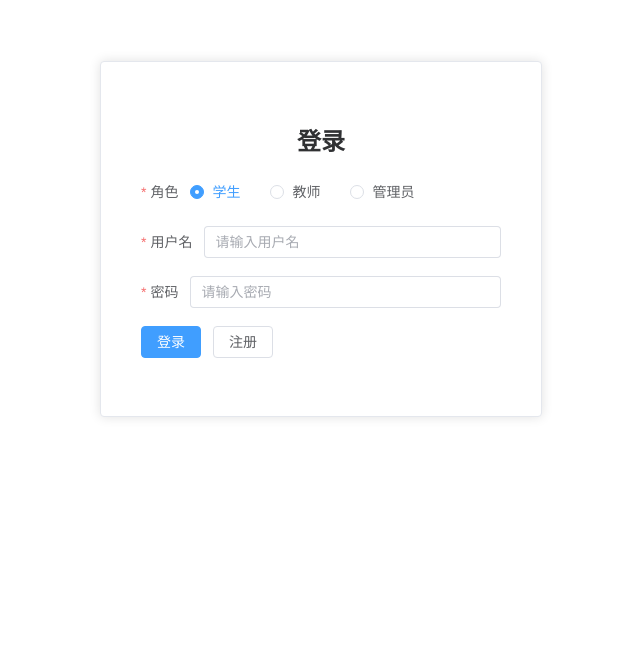
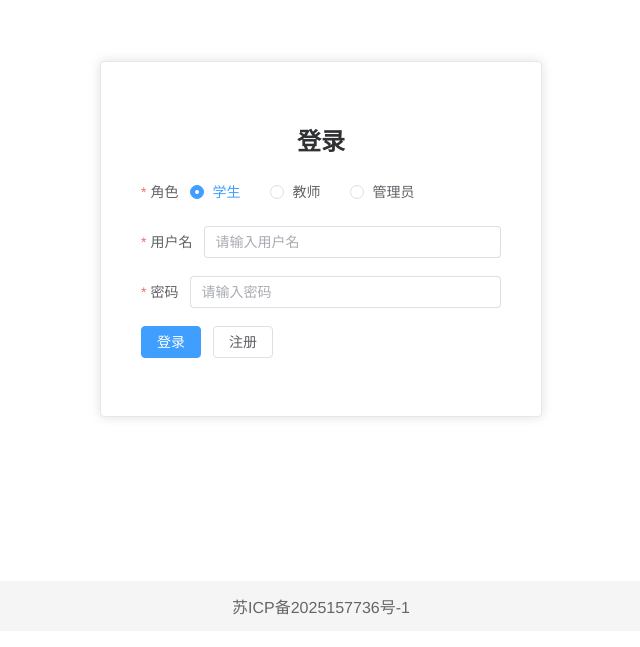
Before and after one commit to Huanswurst/Playground, a Vue app: page /login in a window 1280 px wide. Shown: the part 169-816 px from the top of the page, without its empty margins (319-959 px from the left). Built offline with nearby package versions, Linux system fonts and the light colour scheme; no server answers.

Commit message:
更新 Vuex 版本，添加应用底部组件，优化 Vite 配置

```diff
--- a/package.json
+++ b/package.json
@@ -17,7 +17,7 @@
     "file-saver": "^2.0.5",
     "vue": "^3.5.13",
     "vue-router": "^4.5.0",
-    "vuex": "^4.1.0",
+    "vuex": "^4.0.2",
     "xlsx": "^0.18.5"
   },
   "devDependencies": {
--- a/src/App.vue
+++ b/src/App.vue
@@ -1,8 +1,12 @@
 <template>
-  <router-view />
+  <div id="app">
+    <router-view />
+    <AppFooter />
+  </div>
 </template>
 
 <script setup>
+import AppFooter from './components/Footer.vue'
 </script>
 
 <style>
--- /dev/null
+++ b/src/components/Footer.vue
@@ -0,0 +1,40 @@
+<template>
+  <footer class="footer">
+    <div class="footer-content">
+      <a href="https://beian.miit.gov.cn" target="_blank">苏ICP备2025157736号-1</a>
+    </div>
+  </footer>
+</template>
+
+<script>
+export default {
+  name: 'AppFooter'
+}
+</script>
+
+<style scoped>
+.footer {
+  position: fixed;
+  bottom: 0;
+  left: 0;
+  right: 0;
+  height: 50px;
+  background-color: #f5f5f5;
+  display: flex;
+  align-items: center;
+  justify-content: center;
+}
+
+.footer-content {
+  text-align: center;
+}
+
+.footer a {
+  color: #666;
+  text-decoration: none;
+}
+
+.footer a:hover {
+  color: #333;
+}
+</style>
--- a/vite.config.js
+++ b/vite.config.js
@@ -19,16 +19,7 @@ export default defineConfig({
 server: {
   host: '0.0.0.0', // 允许外部访问
   port: 5173, // 使用 HTTP 端口
-  hmr: {
-    host: 'huanswurst.top', // 允许的域名
-    port: 5173, // 确保端口一致
-    protocol: 'wss', // 使用 WebSocket Secure
-  },
+
 },
-define: {
-  'process.env': {
-    VITE_AMAP_KEY: JSON.stringify(env.VITE_AMAP_KEY)
-  }
-}
 
 });
```
Also changed, not shown: 1 other file (tests, documents, lock files or other folders).
